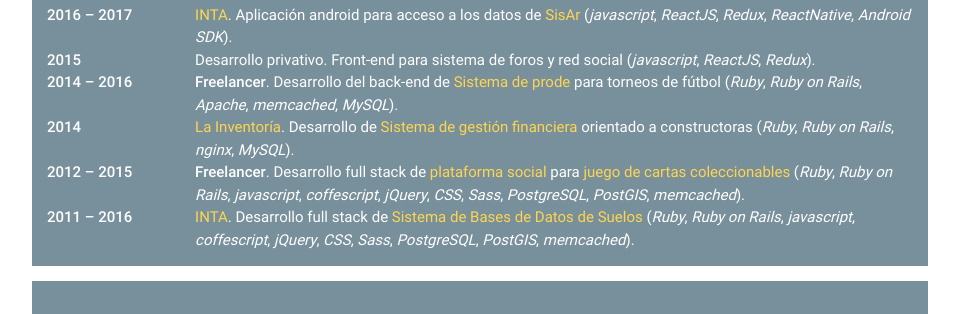
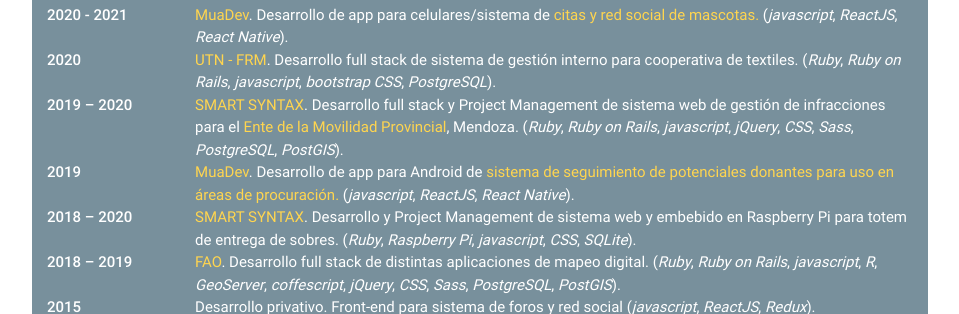
Before and after one commit to mauriciopasquier/mauriciopasquier.com.ar, a plain HTML site: page index.html in a window 1280 px wide. Shown: the part 373-687 px from the top of the page, without its empty margins (160-1119 px from the left). Drawn offline with Linux system fonts and the light colour scheme.

Commit message:
Últimos trabajos y formato de código

```diff
--- a/index.html
+++ b/index.html
@@ -41,12 +41,65 @@
         <h2 id="experiencialaboralreciente">Experiencia laboral reciente</h2>
 
         <div class="row">
-          <div class="col s12 m2 categoria">2016 – 2017</div>
+          <div class="col s12 m2 categoria">2020 - 2021</div>
           <div class="col s12 m10 contenido">
-            <a href="http://inta.gov.ar/">INTA</a>. Aplicación android para
-            acceso a los datos de <a href="http://inta.gob.ar/noticias/sisinta-la-base-tiene-que-estar/">SisAr</a>
-          (<em>javascript</em>, <em>ReactJS</em>, <em>Redux</em>,
-          <em>ReactNative</em>, <em>Android SDK</em>).
+	    <a href="https://muadev.ar">MuaDev</a>. Desarrollo de app para celulares/sistema de
+	    <a href="https://github.com/muadev/tendercats">citas y red social de mascotas.</a>
+	    (<em>javascript</em>, <em>ReactJS</em>, <em>React Native</em>).
+          </div>
+        </div>
+
+        <div class="row">
+          <div class="col s12 m2 categoria">2020</div>
+          <div class="col s12 m10 contenido">
+            <a href="https://www1.frm.utn.edu.ar">UTN - FRM</a>. Desarrollo
+            full stack de sistema de gestión interno para cooperativa de
+            textiles. (<em>Ruby</em>, <em>Ruby on Rails</em>,
+            <em>javascript</em>, <em>bootstrap</em> <em>CSS</em>,
+            <em>PostgreSQL</em>).
+          </div>
+        </div>
+
+        <div class="row">
+          <div class="col s12 m2 categoria">2019 – 2020</div>
+          <div class="col s12 m10 contenido">
+	    <a href="http://smartsyntax.cc">SMART SYNTAX</a>. Desarrollo full
+	    stack y Project Management de sistema web de gestión de infracciones para
+	    el <a href="https://emop.com.ar">Ente de la Movilidad
+	    Provincial</a>, Mendoza.
+             (<em>Ruby</em>, <em>Ruby on Rails</em>, <em>javascript</em>,
+             <em>jQuery</em>, <em>CSS</em>, <em>Sass</em>,
+             <em>PostgreSQL</em>, <em>PostGIS</em>).
+          </div>
+        </div>
+
+        <div class="row">
+          <div class="col s12 m2 categoria">2019</div>
+          <div class="col s12 m10 contenido">
+	    <a href="https://muadev.ar">MuaDev</a>. Desarrollo de app para Android de
+            <a href="https://github.com/muadev/proccorn">sistema de seguimiento
+              de potenciales donantes para uso en áreas de procuración.</a>
+	    (<em>javascript</em>, <em>ReactJS</em>, <em>React Native</em>).
+          </div>
+        </div>
+
+        <div class="row">
+          <div class="col s12 m2 categoria">2018 – 2020</div>
+          <div class="col s12 m10 contenido">
+	    <a href="http://smartsyntax.cc">SMART SYNTAX</a>. Desarrollo y
+	    Project Management de sistema web y embebido en Raspberry Pi para
+	    totem de entrega de sobres.
+             (<em>Ruby</em>, <em>Raspberry Pi</em>, <em>javascript</em>, <em>CSS</em>, <em>SQLite</em>).
+          </div>
+        </div>
+
+        <div class="row">
+          <div class="col s12 m2 categoria">2018 – 2019</div>
+          <div class="col s12 m10 contenido">
+            <a href="http://fao.org">FAO</a>. Desarrollo full stack de distintas aplicaciones de mapeo digital.
+             (<em>Ruby</em>, <em>Ruby on Rails</em>, <em>javascript</em>, <em>R</em>, <em>GeoServer</em>,
+             <em>coffescript</em>, <em>jQuery</em>, <em>CSS</em>, <em>Sass</em>,
+             <em>PostgreSQL</em>, <em>PostGIS</em>).
           </div>
         </div>
 
@@ -59,10 +112,10 @@
         </div>
 
         <div class="row">
-          <div class="col s12 m2 categoria">2014 – 2016</div>
+          <div class="col s12 m2 categoria">2014 – 2017</div>
           <div class="col s12 m10 contenido">
             <strong>Freelancer</strong>. Desarrollo del back-end de <a href="http://futbolprode.com">Sistema de prode</a>
-            para torneos de fútbol (<em>Ruby</em>, <em>Ruby on Rails</em>, <em>Apache</em>, <em>memcached</em>, <em>MySQL</em>).
+            para torneos de fútbol (<em>Ruby</em>, <em>Ruby on Rails</em>, <em>Apache</em>, <em>MySQL</em>).
           </div>
         </div>
 
@@ -83,17 +136,18 @@
              para <a href="http://inferno.com.ar">juego de cartas coleccionables</a>
              (<em>Ruby</em>, <em>Ruby on Rails</em>, <em>javascript</em>,
              <em>coffescript</em>, <em>jQuery</em>, <em>CSS</em>, <em>Sass</em>,
-             <em>PostgreSQL</em>, <em>PostGIS</em>, <em>memcached</em>).
+             <em>PostgreSQL</em>, <em>PostGIS</em>).
           </div>
         </div>
 
         <div class="row">
-          <div class="col s12 m2 categoria">2011 – 2016</div>
+          <div class="col s12 m2 categoria">2011 – 2021</div>
           <div class="col s12 m10 contenido">
-            <a href="http://inta.gov.ar/">INTA</a>. Desarrollo full stack de <a href="http://inta.gob.ar/noticias/sisinta-la-base-tiene-que-estar/">Sistema de Bases de Datos de Suelos</a>
-             (<em>Ruby</em>, <em>Ruby on Rails</em>, <em>javascript</em>,
-             <em>coffescript</em>, <em>jQuery</em>, <em>CSS</em>, <em>Sass</em>,
-             <em>PostgreSQL</em>, <em>PostGIS</em>, <em>memcached</em>).
+            <a href="http://inta.gov.ar/">INTA</a>.
+            Desarrollo full stack de <a href="http://inta.gob.ar/noticias/sisinta-la-base-tiene-que-estar/">Sistema de Bases de Datos de Suelos</a>
+            (<em>Ruby</em>, <em>Ruby on Rails</em>, <em>javascript</em>,
+            <em>coffescript</em>, <em>jQuery</em>, <em>CSS</em>, <em>Sass</em>,
+            <em>PostgreSQL</em>, <em>PostGIS</em>).
           </div>
         </div>
       </div>
@@ -103,33 +157,46 @@
 
         <div class="row">
           <div class="col s12 m2 categoria">Sistemas Operativos</div>
-          <div class="col s12 m10 contenido">Debian GNU/Linux, Ubuntu, Mint, ArchLinux.</div>
+          <div class="col s12 m10 contenido">
+            Debian GNU/Linux, Ubuntu, Mint, ArchLinux, Raspbian.
+          </div>
         </div>
 
         <div class="row">
           <div class="col s12 m2 categoria">Web</div>
-          <div class="col s12 m10 contenido">XHTML, HTML5, CSS, Sass, javascript, coffescript, jQuery, Ruby on Rails, CakePHP, Nanoc, Sinatra, Jekyll, React.js.</div>
+          <div class="col s12 m10 contenido">
+            XHTML, HTML5, CSS, Sass, javascript, coffescript, jQuery, Ruby on
+            Rails, CakePHP, Nanoc, Sinatra, Jekyll, React.js, React
+            Native.
+          </div>
         </div>
 
         <div class="row">
           <div class="col s12 m2 categoria">Web semántica</div>
-          <div class="col s12 m10 contenido">XML y familia, RDF, RDFS, OWL, microformatos, RDFa, eRDF, SPARQL.</div>
+          <div class="col s12 m10 contenido">
+            XML y familia, RDF, RDFS, OWL, microformatos, RDFa, eRDF, SPARQL.
+          </div>
         </div>
 
         <div class="row">
           <div class="col s12 m2 categoria">DBMS</div>
-          <div class="col s12 m10 contenido">PostgreSQL y PostGIS, MySQL, SQLite.</div>
+          <div class="col s12 m10 contenido">
+            PostgreSQL y PostGIS, MySQL, SQLite.
+          </div>
         </div>
 
         <div class="row">
           <div class="col s12 m2 categoria">Lenguajes de programación</div>
-          <div class="col s12 m10 contenido">Ruby, javascript (cliente y servidor). Experiencia con Java y PHP.</div>
+          <div class="col s12 m10 contenido">
+            Ruby, javascript (cliente y servidor). Experiencia con Java y PHP.
+          </div>
         </div>
 
         <div class="row">
           <div class="col s12 m2 categoria">Administración de sistemas</div>
           <div class="col s12 m10 contenido">
-            Lighttpd, nginx, Mailman, Dokuwiki, Mediawiki, Tor, redes, Prosody, VPNs, memcached.
+            Lighttpd, nginx, Mailman, Dokuwiki, Mediawiki, Tor, redes, Prosody,
+            VPNs, memcached.
           </div>
         </div>
 
@@ -149,7 +216,10 @@
 
         <div class="row">
           <div class="col s12 m2 categoria">Inglés</div>
-          <div class="col s12 m10 contenido">Nivel alto (Test Of English as a Foreign Language (663/700), 2007). Habla fluída.</div>
+          <div class="col s12 m10 contenido">
+            Nivel alto (Test Of English as a Foreign Language (663/700), 2007).
+            Habla fluída.
+          </div>
         </div>
       </div>
 
@@ -188,48 +258,71 @@
 
         <div class="row">
           <div class="col s12 m2 categoria">2002 – 2011</div>
-          <div class="col s12 m10 contenido">Ingeniería en Sistemas de Información, Universidad Tecnológica Nacional, Facultad Regional
-           Mendoza/Buenos Aires.</div>
+          <div class="col s12 m10 contenido">
+            Ingeniería en Sistemas de Información, Universidad Tecnológica
+            Nacional, Facultad Regional Mendoza/Buenos Aires.
+          </div>
         </div>
 
         <div class="row">
           <div class="col s12 m2 categoria">2008 – 2009</div>
-          <div class="col s12 m10 contenido"><a href="http://ai.frm.utn.edu.ar/gears">GEARS</a>, Universidad Tecnológica Nacional, Facultad Regional Mendoza,
-           Argentina (<em>RDF</em>, <em>FoaF</em>, <em>Ruby</em>). Grupo de Estudios y Aplicación de Redes Semánticas perteneciente al
-           laboratorio de IA de la FRM-UTN.</div>
+          <div class="col s12 m10 contenido">
+            <a href="http://ai.frm.utn.edu.ar/gears">GEARS</a>, Universidad
+            Tecnológica Nacional, Facultad Regional Mendoza, Argentina
+            (<em>RDF</em>, <em>FoaF</em>, <em>Ruby</em>). Grupo de Estudios y
+            Aplicación de Redes Semánticas perteneciente al laboratorio de IA
+            de la FRM-UTN.
+          </div>
         </div>
 
         <div class="row">
           <div class="col s12 m2 categoria">2007 – 2009</div>
-          <div class="col s12 m10 contenido"><a href="http://ladei.frm.utn.edu.ar">LADEI</a>, Universidad Tecnológica Nacional, Facultad Regional Mendoza,
-           Argentina (<em>Drupal</em>, <em>GNU/Linux</em>, <em>redes</em>, <em>Mediawiki</em>, <em>CakePHP</em>). Mantenimiento de la infraestructura
-           de redes y servicios. Laboratorio de Informática del Departamento de Sistemas de Información.</div>
+          <div class="col s12 m10 contenido">
+            <a href="http://ladei.frm.utn.edu.ar">LADEI</a>, Universidad
+            Tecnológica Nacional, Facultad Regional Mendoza, Argentina
+            (<em>Drupal</em>, <em>GNU/Linux</em>, <em>redes</em>,
+            <em>Mediawiki</em>, <em>CakePHP</em>). Mantenimiento de la
+            infraestructura de redes y servicios. Laboratorio de Informática
+            del Departamento de Sistemas de Información.
+          </div>
         </div>
 
         <div class="row">
           <div class="col s12 m2 categoria">2008</div>
-          <div class="col s12 m10 contenido"><a href="http://ai.frm.utn.edu.ar/gears">GEARS</a>. Presentación de Khipu en ENIDI 2008, UTN-FRM.</div>
+          <div class="col s12 m10 contenido">
+            <a href="http://ai.frm.utn.edu.ar/gears">GEARS</a>. Presentación de
+            Khipu en ENIDI 2008, UTN-FRM.
+          </div>
         </div>
 
         <div class="row">
           <div class="col s12 m2 categoria">2008</div>
-          <div class="col s12 m10 contenido"><a href="http://ai.frm.utn.edu.ar/gears">GEARS</a>. Khipu/Tesina, UTN-FRM. Participante en el diseño e
-           implementación de un servidor de aplicaciones para compartir recursos a través de políticas semánticas
-           (<em>Ruby</em>, <em>RDF</em>, <em>OWL</em>, <em>RDFS</em>, <em>XML</em>, <em>SPARQL</em>).</div>
+          <div class="col s12 m10 contenido">
+            <a href="http://ai.frm.utn.edu.ar/gears">GEARS</a>. Khipu/Tesina,
+            UTN-FRM. Participante en el diseño e implementación de un servidor
+            de aplicaciones para compartir recursos a través de políticas
+            semánticas (<em>Ruby</em>, <em>RDF</em>, <em>OWL</em>,
+            <em>RDFS</em>, <em>XML</em>, <em>SPARQL</em>).
+          </div>
         </div>
 
         <div class="row">
           <div class="col s12 m2 categoria">2008</div>
-          <div class="col s12 m10 contenido"><a href="http://ai.frm.utn.edu.ar/gears">GEARS</a>.
-           <a href="http://myhomemdz.dyndns.org/wiki/index.php/Seminario">Seminario: Web semántica, tecnologías y aplicaciones</a>,
-           FRM-UTN. Expositor de las charlas: <em>“Introducción a la Web semántica y sus aplicaciones”</em> y
-           <em>“Consultando datos con Jena y SPARQL”</em>.</div>
+          <div class="col s12 m10 contenido">
+            <a href="http://ai.frm.utn.edu.ar/gears">GEARS</a>.
+            <a href="http://myhomemdz.dyndns.org/wiki/index.php/Seminario">Seminario: Web semántica, tecnologías y aplicaciones</a>,
+            FRM-UTN. Expositor de las charlas: <em>“Introducción a la Web semántica y sus aplicaciones”</em> y
+            <em>“Consultando datos con Jena y SPARQL”</em>.
+          </div>
         </div>
 
         <div class="row">
           <div class="col s12 m2 categoria">2000 – 2001</div>
-          <div class="col s12 m10 contenido">Escuela Normal Superior No 9&#8211;003 “Mercedes Tomasa de San Martín de Balcarce”, San Rafael, Mendoza.
-           Bachiller (orientación Físico–Matemática).</div>
+          <div class="col s12 m10 contenido">
+            Escuela Normal Superior No 9&#8211;003 “Mercedes Tomasa de San
+            Martín de Balcarce”, San Rafael, Mendoza. Bachiller (orientación
+            Físico–Matemática).
+          </div>
         </div>
       </div>
     </div>
```
